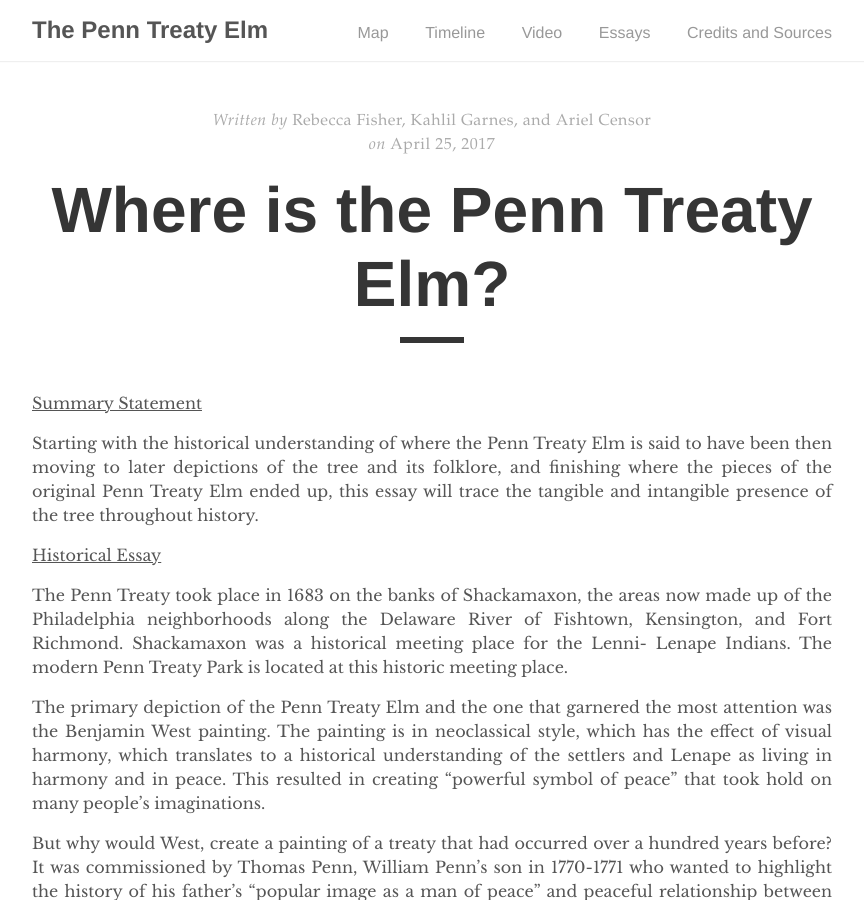
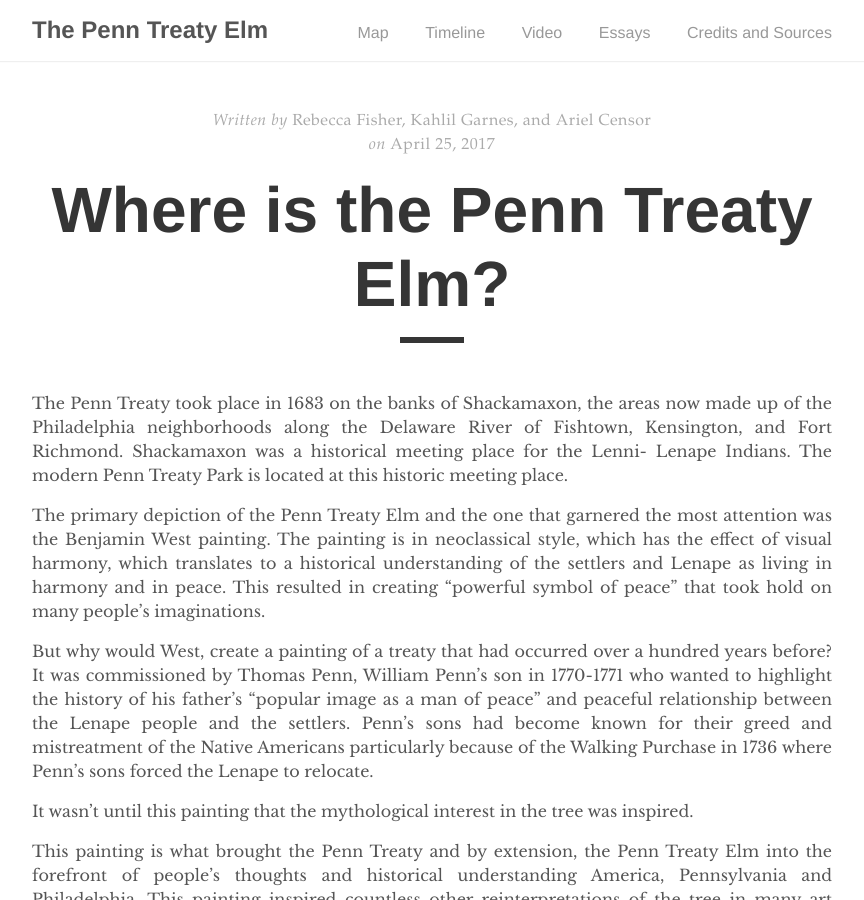
Before and after one commit to mzarafon/penn-treaty-elm, a Jekyll site: the page built from _posts/2017-04-25-Where-is-the-Penn-Treaty-Elm.md, in a window 1280 px wide and 900 px high. Shown: the whole window, without its empty margins (208-1072 px from the left). Built offline with Jekyll 4.4.1, drawn with Linux system fonts in a browser that asks for light colours.

Commit message:
Update 2017-04-25-Where-is-the-Penn-Treaty-Elm.md

```diff
--- a/_posts/2017-04-25-Where-is-the-Penn-Treaty-Elm.md
+++ b/_posts/2017-04-25-Where-is-the-Penn-Treaty-Elm.md
@@ -4,12 +4,6 @@ title: Where is the Penn Treaty Elm?
 author: 'Rebecca Fisher, Kahlil Garnes, and Ariel Censor'
 published: true
 ---
-
-<p align = "center"><ins>Summary Statement</ins></p>
-
-Starting with the historical understanding of where the Penn Treaty Elm is said to have been then moving to later depictions of the tree and its folklore, and finishing where the pieces of the original Penn Treaty Elm ended up, this essay will trace the tangible and intangible presence of the tree throughout history.
-
-<p align = "center"><ins>Historical Essay</ins></p>
 
 The Penn Treaty took place in 1683 on the banks of Shackamaxon, the areas now made up of the Philadelphia neighborhoods along the Delaware River of Fishtown, Kensington, and Fort Richmond. Shackamaxon was a historical meeting place for the Lenni- Lenape Indians. The modern Penn Treaty Park is located at this historic meeting place.
 
@@ -25,7 +19,7 @@ The Penn Treaty Elm fell during a storm on March 5th, 1810. People rushed to gat
 
 With no actual record of the treaty taking place, the obsession of the tree and disagreement about its location have lead to its notoriety. This is because in many ways, the Penn Treaty Elm has become the closest thing to a history record. The tree not only stands in place for the treaty as its only witness, but is also a testament to the treaty and everything it represents in terms of peace, brotherhood, and Quaker values.
 
-<p align = "center"><ins><b>Bibliography (Penn Treaty Elm)</b></ins></p>
+### Bibliography (Penn Treaty Elm)
 
 "Reuniting Two Treaty Elm Vases." *Winterthur Museum & Library Blog*. N.p., 23 Aug. 2016. Web. 28 Apr. 2017.
 
@@ -47,7 +41,7 @@ Milano, Kenneth W. "Kenneth W. Milano." *Philadelphia Genealogy Research Service
 
 "Reuniting Two Treaty Elm Vases." *Winterthur Museum & Library Blog*. N.p., 23 Aug. 2016. Web. 28 Apr. 2017.
 
-<p align = "center"><ins>Artifacts</ins></p>
+### Artifacts
 
 
 
```
